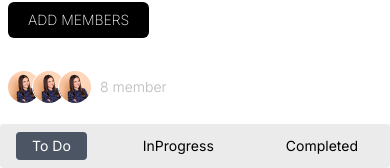
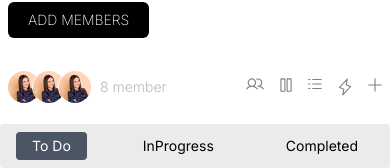
Before and after one commit to Bolaji-hub/Campaign-dashboard, a React (Vite) app: page / in a window 390 px wide. Shown: the part 150-318 px from the top of the page. Built offline with nearby package versions, Linux system fonts and the light colour scheme.

Commit message:
fixes subheader on small screen

```diff
--- a/src/components/SubHeader.jsx
+++ b/src/components/SubHeader.jsx
@@ -19,27 +19,29 @@ const SubHeader = () => {
         className="rounded-full border border-solid border-white -ml-2 "
       />
       <p className="text-[#B8B9BD] font-light text-sm ml-2 ">8 member</p>
-      <ul className="hidden md:flex ml-auto gap-4 text-[#7D8088] font-light text-sm">
+      <ul className="flex ml-auto gap-4 text-[#7D8088] font-light text-sm">
         <li className="hover:text-black duration-500">
           <a href="#" className="flex gap-1 items-center">
             <View />
-            Participants View
+            <span className=" hidden md:inline">Participants View</span>
           </a>
         </li>
         <li className="hover:text-black duration-500">
           <a href="#" className="flex gap-1 items-center">
             <Board />
-            Board View
+            <span className="hidden md:inline">Board View</span>
           </a>
         </li>
         <li className="hover:text-black duration-500">
           <a href="#" className="flex gap-1 items-center">
-            <List /> List View
+            <List />
+            <span className="hidden md:inline">List View</span>
           </a>
         </li>
         <li className="hover:text-black duration-500">
           <a href="#" className="flex gap-1 items-center">
-            <Power /> Power View
+            <Power />
+            <span className="hidden md:inline">Power View</span>
           </a>
         </li>
         <li>
```
